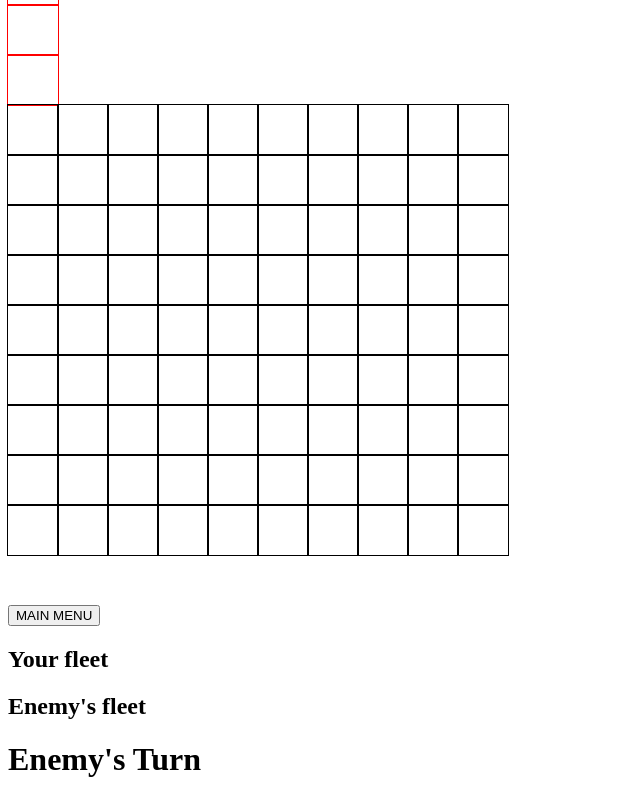
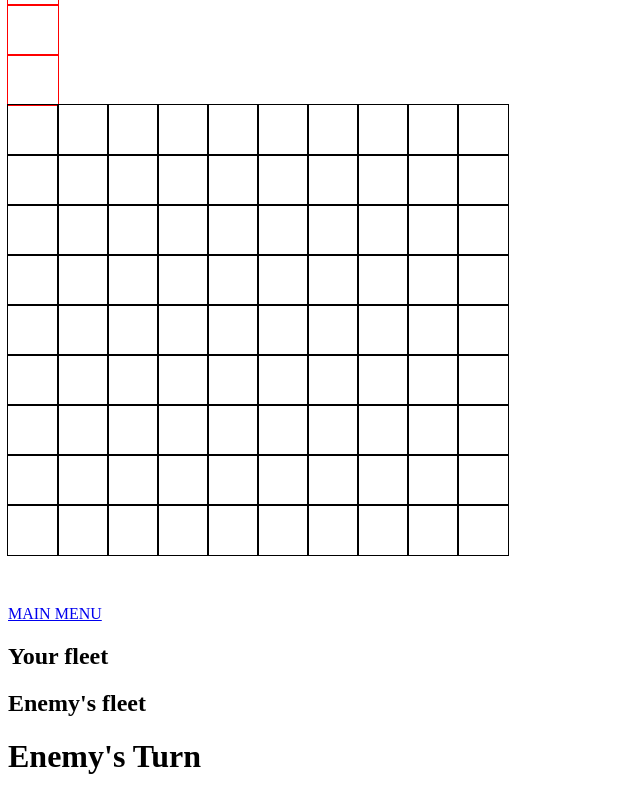
Before and after one commit to 4961587/MacandWout, a plain HTML site: page warboats/public/game.html in a window 1280 px wide. Shown: the part 903-1703 px from the top of the page, without its empty margins (0-640 px from the left). Drawn offline with Linux system fonts and the light colour scheme.

Commit message:
interaction between game and splash.html added

```diff
--- a/warboats/public/game.html
+++ b/warboats/public/game.html
@@ -257,10 +257,8 @@
                 </div>
             </div>
         </section>
-
-
         <form action="/play" method="get">
-            <button id ="menubutton" type="submit">MAIN MENU</button>
+            <a id ="menubutton" href="splash.html">MAIN MENU</a>
         </form>
         <div id="playergridtext">
             <h2>Your fleet</h2>
```
